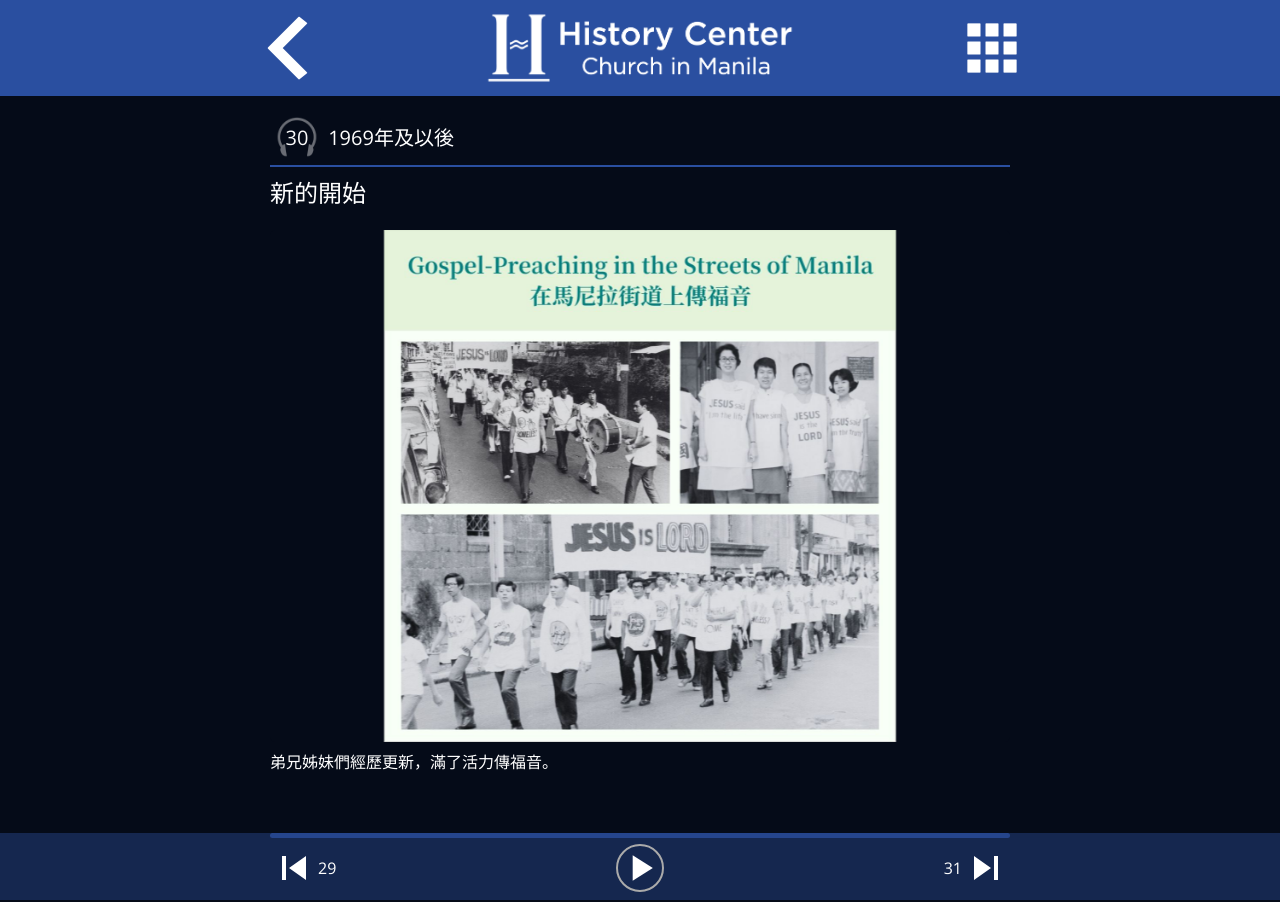
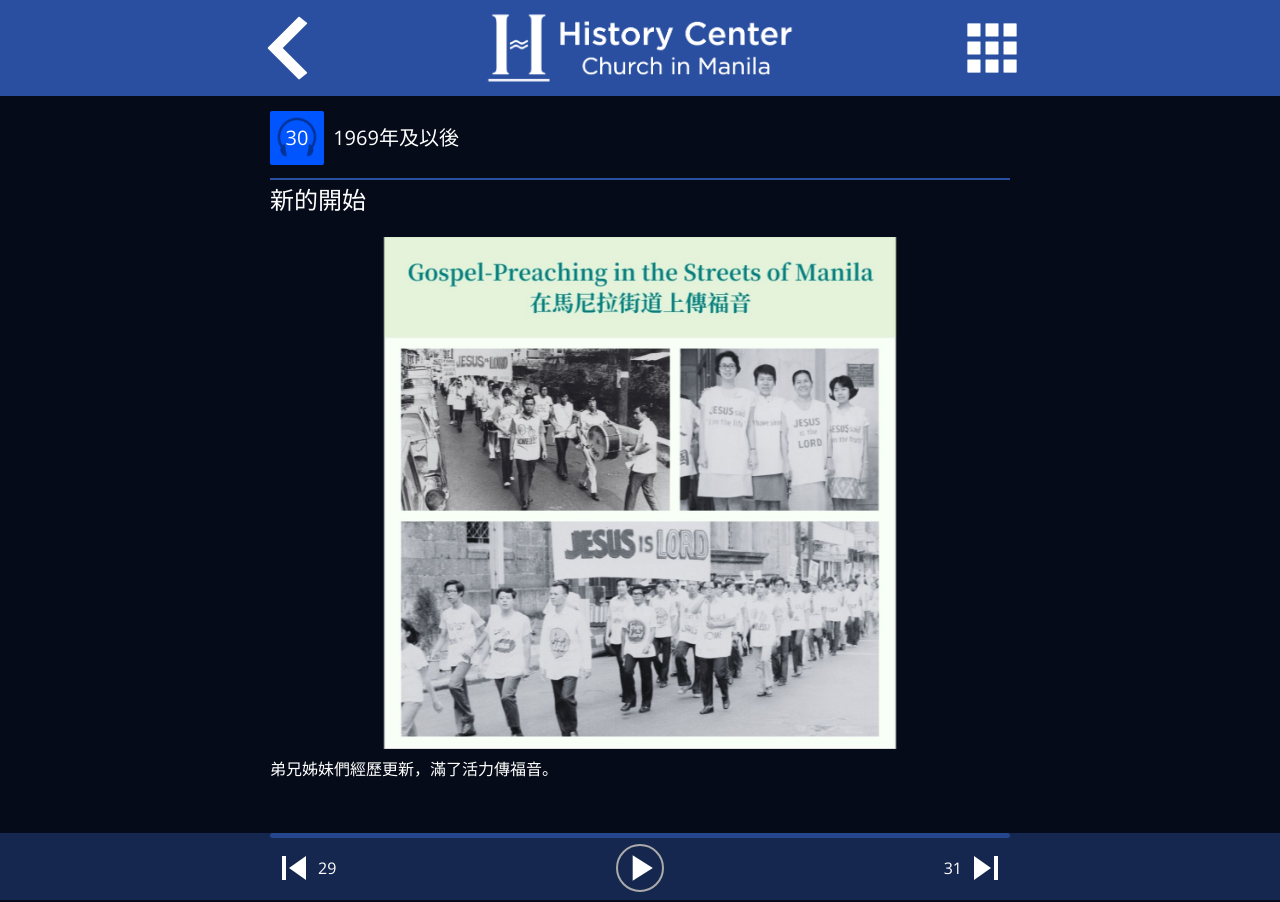
Before and after one commit to churchinmanila/zh, a Jekyll site: the page built from stops/30.md, in a window 1280 px wide. Built offline with Jekyll 4.4.1, drawn with Linux system fonts in a browser that asks for light colours.

Commit message:
update ui by jfryah

```diff
--- a/_config.yml
+++ b/_config.yml
@@ -26,4 +26,4 @@ headphones_icon_light: "/assets/img/icons/headphones-light.png"
 markdown: kramdown
 
 # Version settings (version number below is used for cache busting CSS and JS)
-version_number: 1.0.24.813
+version_number: 1.0.24.1005
--- a/_layouts/episode.html
+++ b/_layouts/episode.html
@@ -6,7 +6,7 @@ layout: master_episode
 
   <header class="post-header">
     <div class="post-title-episode">
-      <div class="post-header-stop-id" style="background-image: url('{{ site.baseurl }}{{ site.headphones_icon_light }}');"><span>{{ page.stop_id }}</span></div>
+      <div class="post-header-stop-id" style="background-image: url('{{ site.baseurl }}{{ site.headphones_icon_color }}');"><span>{{ page.stop_id }}</span></div>
       {% if page.section_title != null %}
         <h2 class="post-header-section-title">{{ page.section_title }}</h1>
       {% endif %}
--- a/_sass/_layout.scss
+++ b/_sass/_layout.scss
@@ -434,6 +434,7 @@
         border-radius: $tile-border-radius;
         margin: 0 auto;
         //background-color: $tile-bgcolor;
+        background-color: $tile-bgcolor-bright;
         background-size: 100%;
         color: $tile-color;
         width: $tile-size-large;
@@ -455,6 +456,8 @@
         line-height: 20px;
         margin-top: 0;
         margin-bottom: 0.25em;
+        margin-left: 0.25em;
+        padding-bottom: 1.25em;
         text-align: center;
     }
     .post-header-title {
@@ -465,7 +468,7 @@
         margin-top: 0;
         margin-bottom: 0;
         text-align: center;
-        padding-top: 0.5em;
+        padding-top: 0.25em;
         // border-top: 1px solid $background-hr;
         border-top: 2px solid $brand-color;
         text-align: left;
```
Also changed, not shown: 1 other file.
